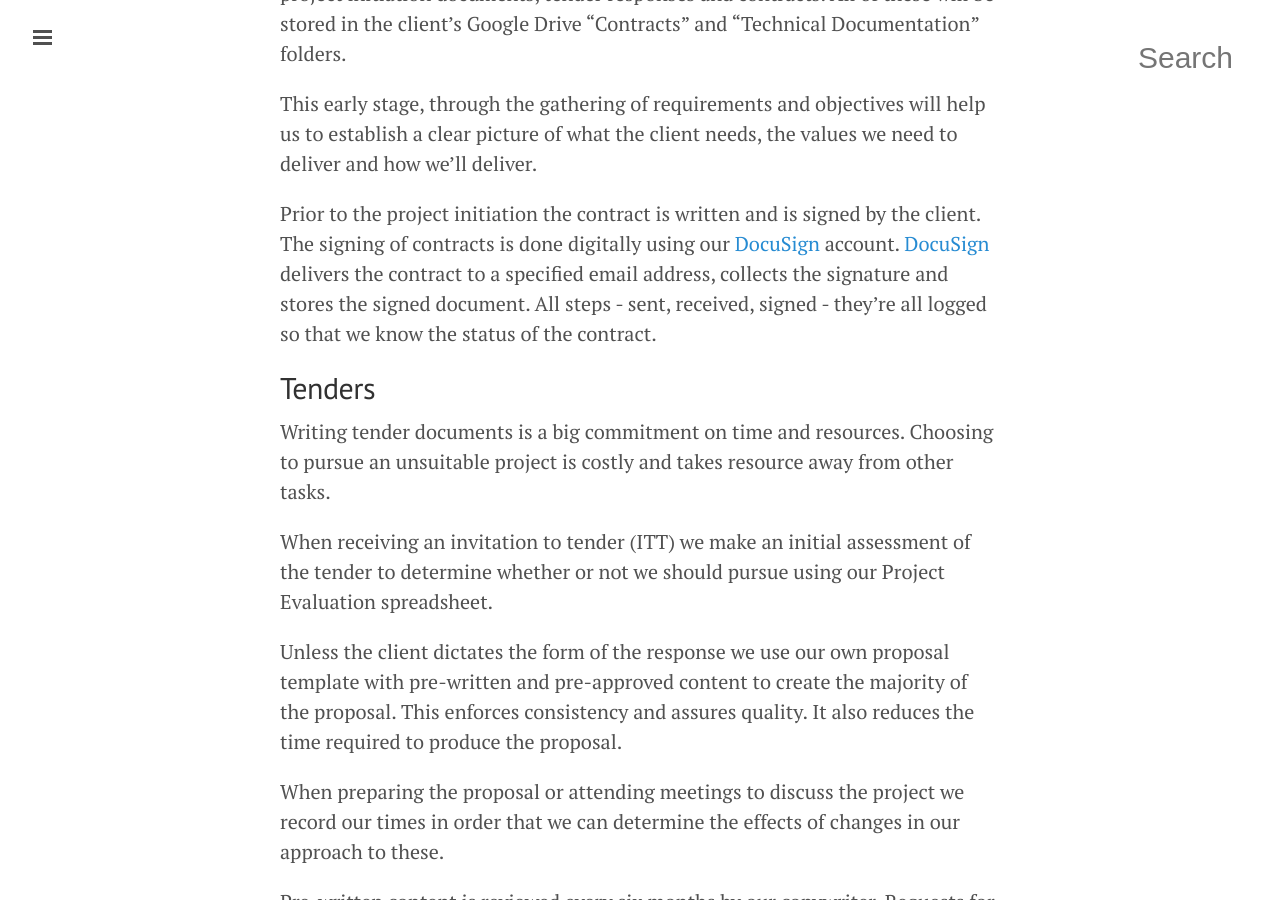
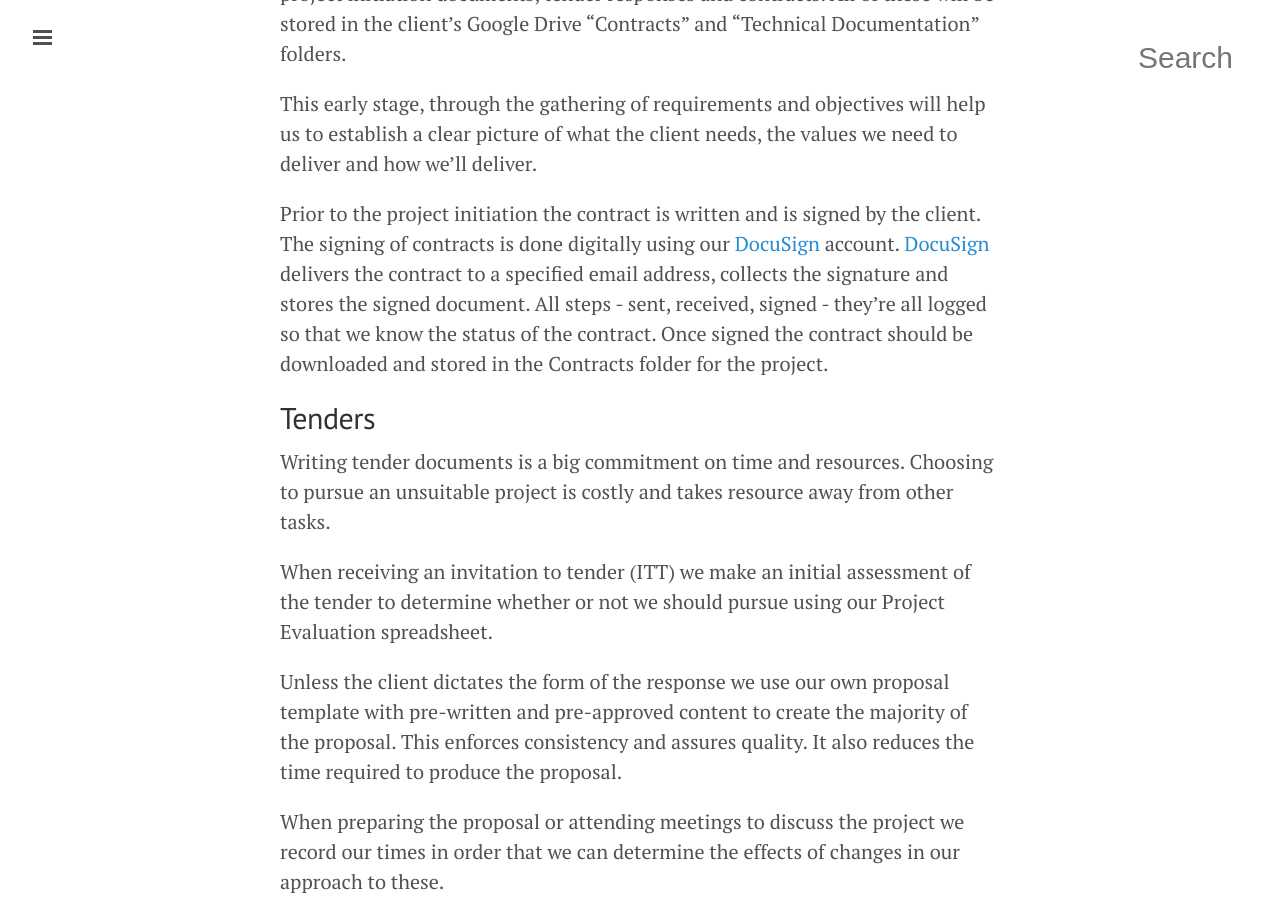
Before and after one commit to tormi/WunderWay, a Jekyll site: the page built from delivering-projects/initialising-a-project.md, in a window 1280 px wide and 900 px high, scrolled down 468 px. Built offline with Jekyll 4.4.1, drawn with Linux system fonts in a browser that asks for light colours; nearby versions of some CDN libraries; Markdown is read by kramdown in place of the engine named in the settings.

Commit message:
Update initialising-a-project.md
Just a little note about storing signed contracts

```diff
--- a/delivering-projects/initialising-a-project.md
+++ b/delivering-projects/initialising-a-project.md
@@ -14,7 +14,7 @@ Not all projects are the same but we still need to maintain records of proposals
 
 This early stage, through the gathering of requirements and objectives will help us to establish a clear picture of what the client needs, the values we need to deliver and how we’ll deliver.
 
-Prior to the project initiation the contract is written and is signed by the client. The signing of contracts is done digitally using our [DocuSign](https://www.docusign.net/member/MemberLogin.aspx) account. [DocuSign](https://www.docusign.net/member/MemberLogin.aspx) delivers the contract to a specified email address, collects the signature and stores the signed document. All steps - sent, received, signed - they’re all logged so that we know the status of the contract.
+Prior to the project initiation the contract is written and is signed by the client. The signing of contracts is done digitally using our [DocuSign](https://www.docusign.net/member/MemberLogin.aspx) account. [DocuSign](https://www.docusign.net/member/MemberLogin.aspx) delivers the contract to a specified email address, collects the signature and stores the signed document. All steps - sent, received, signed - they’re all logged so that we know the status of the contract. Once signed the contract should be downloaded and stored in the Contracts folder for the project.
 
 
 ## Tenders
```
